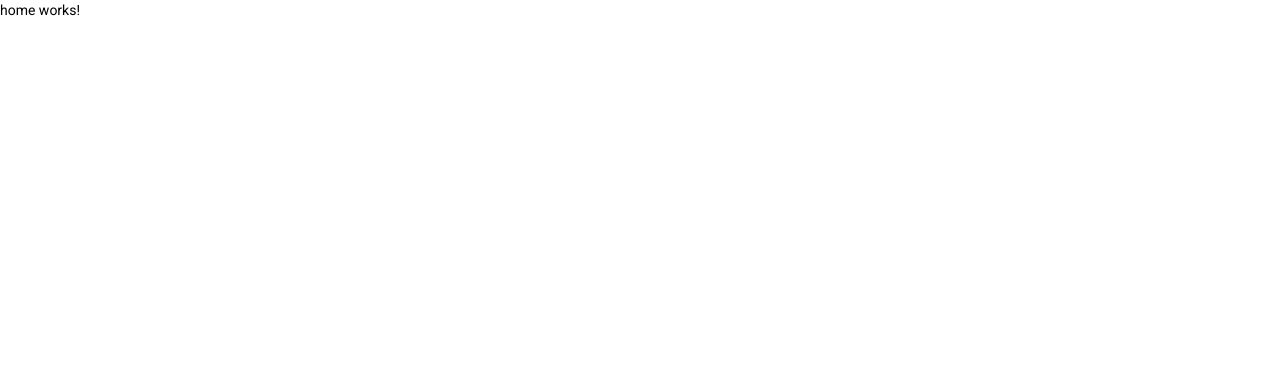
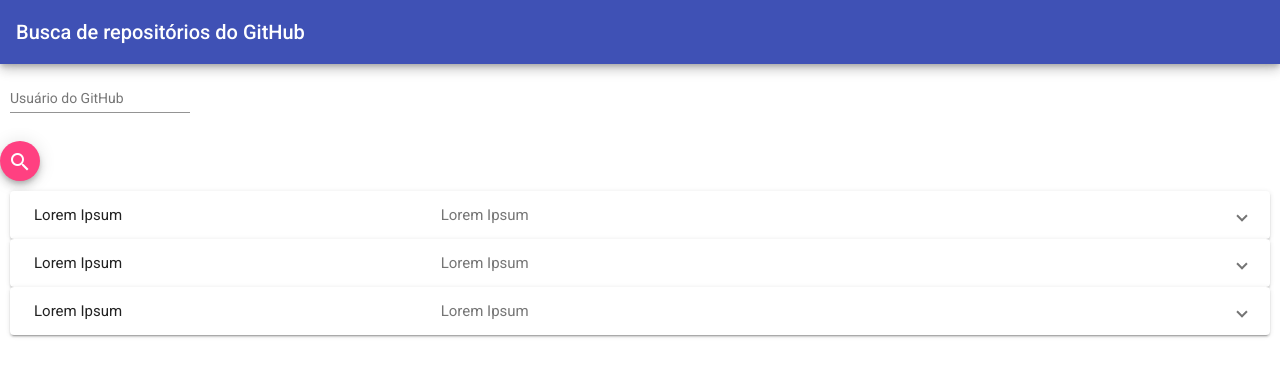
Before and after one commit to italomendes/cooper-repo-search, an Angular app: page / in a window 1280 px wide. Shown: the top 376 px of the page. Built offline with nearby package versions, Linux system fonts and the light colour scheme.

Commit message:
Criado o layout básico ta tela do sistema utilizando os componentes do Angular Material.

```diff
--- a/src/app/components/home/home.component.css
+++ b/src/app/components/home/home.component.css
@@ -0,0 +1,7 @@
+.mat-form-field {
+    margin: 10px;
+}
+
+.repo-list {
+    margin: 10px;
+}
--- a/src/app/components/home/home.component.html
+++ b/src/app/components/home/home.component.html
@@ -1 +1,59 @@
-<p>home works!</p>
+<mat-toolbar class="mat-elevation-z6" color="primary">
+    <span>Busca de repositórios do GitHub</span>
+</mat-toolbar>
+
+
+<form>
+    <div fxLayout=row fxLayoutAlign="center center">
+        <mat-form-field>
+            <mat-label>Usuário do GitHub</mat-label>
+            <input matInput>
+        </mat-form-field>
+        <div class="example-button-container" fxLayoutAlign="center center">
+            <button mat-mini-fab aria-label="Buscar repositórios do usuário.">
+              <mat-icon>search</mat-icon>
+            </button>
+        </div>
+    </div>
+</form>
+
+<div class="repo-list">
+    <mat-expansion-panel>
+        <mat-expansion-panel-header>
+          <mat-panel-title>
+            Lorem Ipsum
+          </mat-panel-title>
+          <mat-panel-description>
+            Lorem Ipsum
+          </mat-panel-description>
+        </mat-expansion-panel-header>
+
+        Lorem ipsum dolor sit amet, consectetur adipiscing elit. Morbi eros odio, sodales faucibus rhoncus id, rhoncus vitae nibh. Integer dignissim euismod est, vel blandit nunc sollicitudin ut.
+    </mat-expansion-panel>
+
+    <mat-expansion-panel>
+        <mat-expansion-panel-header>
+          <mat-panel-title>
+            Lorem Ipsum
+          </mat-panel-title>
+          <mat-panel-description>
+            Lorem Ipsum
+          </mat-panel-description>
+        </mat-expansion-panel-header>
+
+        Lorem ipsum dolor sit amet, consectetur adipiscing elit. Morbi eros odio, sodales faucibus rhoncus id, rhoncus vitae nibh. Integer dignissim euismod est, vel blandit nunc sollicitudin ut.
+    </mat-expansion-panel>
+
+    <mat-expansion-panel>
+        <mat-expansion-panel-header>
+          <mat-panel-title>
+            Lorem Ipsum
+          </mat-panel-title>
+          <mat-panel-description>
+            Lorem Ipsum
+          </mat-panel-description>
+        </mat-expansion-panel-header>
+
+        Lorem ipsum dolor sit amet, consectetur adipiscing elit. Morbi eros odio, sodales faucibus rhoncus id, rhoncus vitae nibh. Integer dignissim euismod est, vel blandit nunc sollicitudin ut.
+    </mat-expansion-panel>
+</div>
```
